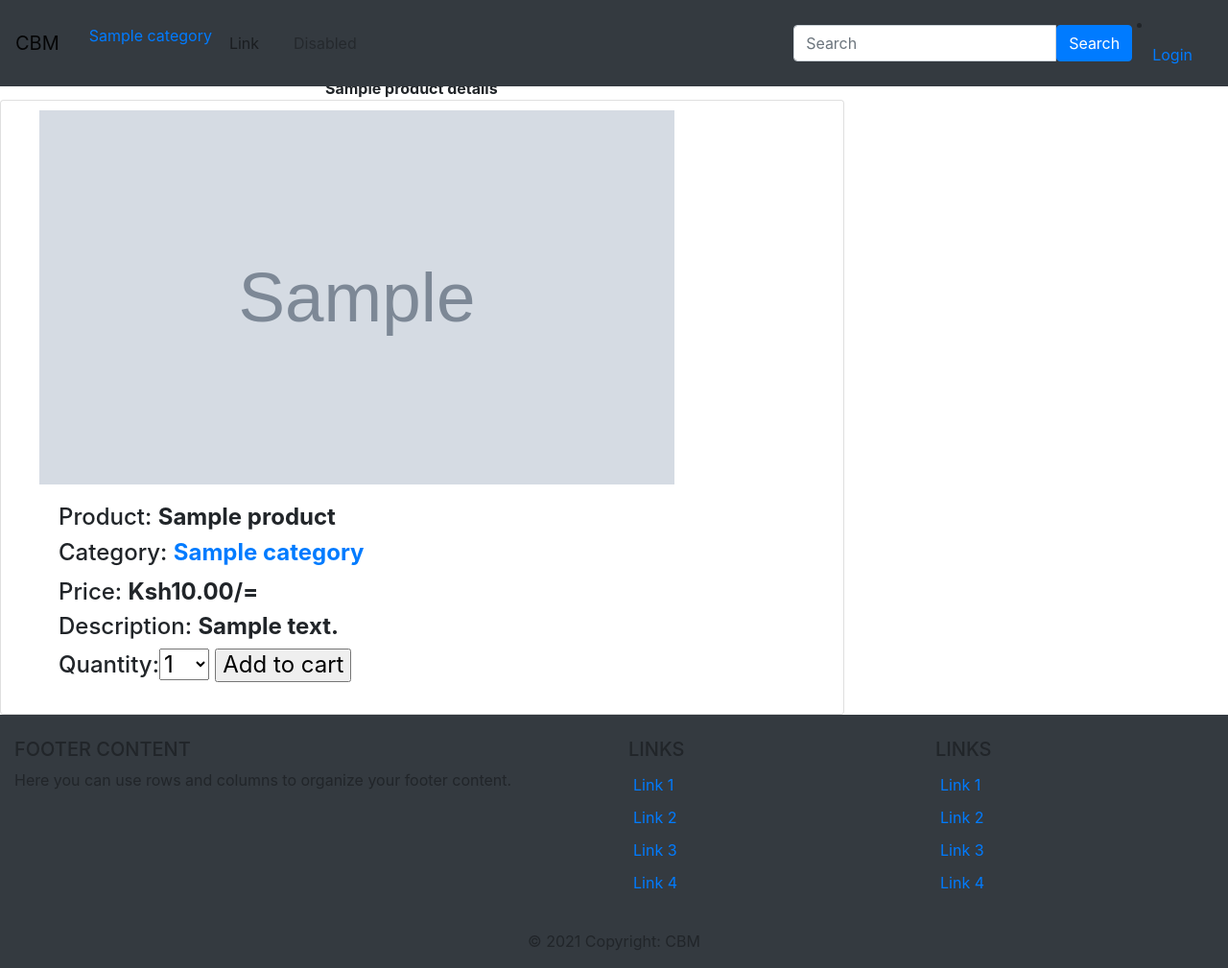
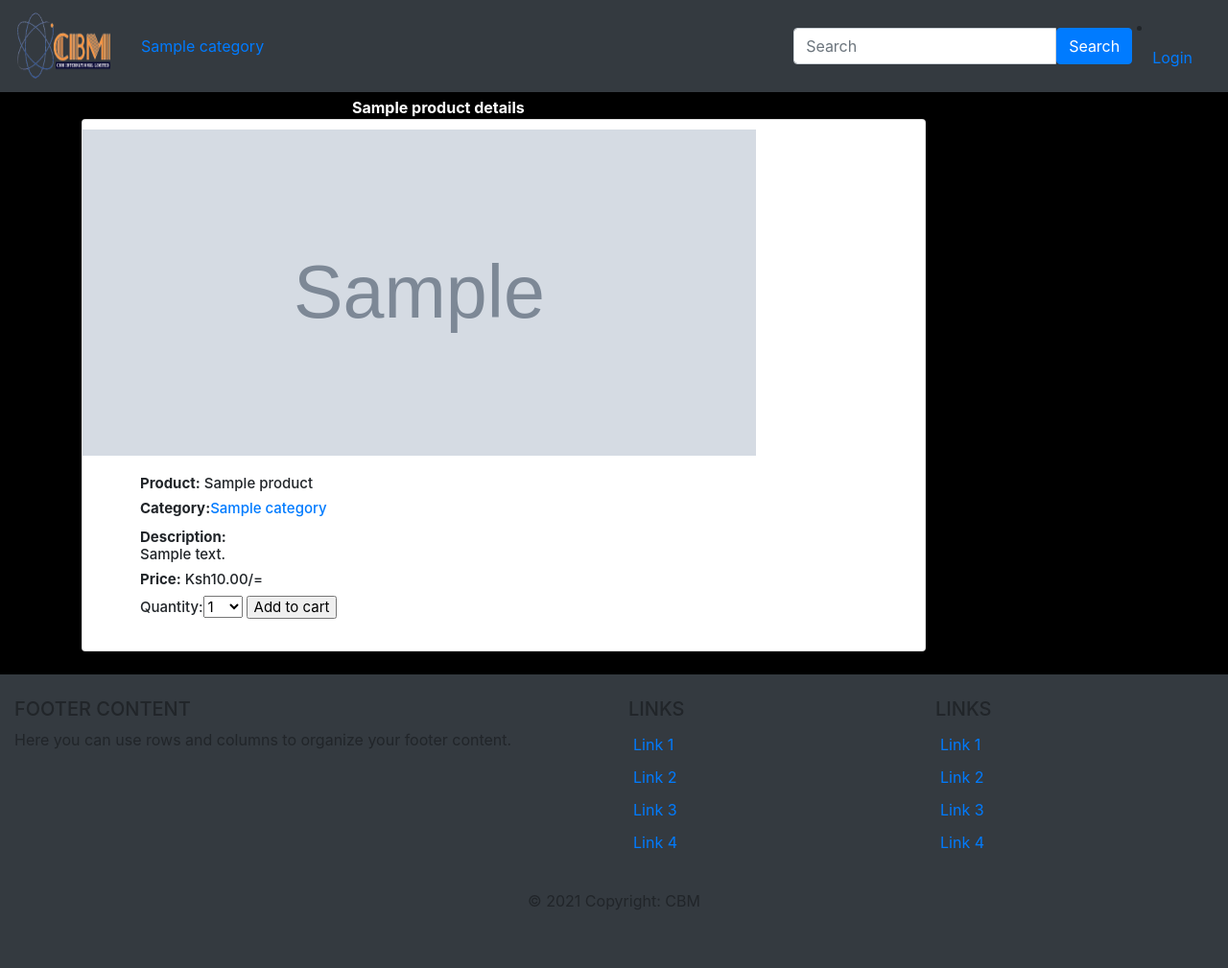
Before and after one commit to vincentmuya/CBM, a Django app: a page that uses app/templates/base.html in a window 1280 px wide. Shown: the whole page at 96% size. After the commit the page ends 948 px from the top, so only its background shows below. Run offline with Django 3.2, Linux system fonts and the light colour scheme; tables that the repository leaves empty hold one stand-in row (values such as "Sample post"); grey boxes marked "Sample" are stand-in pictures; some libraries are stand-ins or nearby versions.

Commit message:
modified ui

```diff
--- a/app/templates/base.html
+++ b/app/templates/base.html
@@ -24,3 +24,8 @@
 {%include 'footer.html'%}
 </body>
 </html>
+<style media="screen">
+body{
+ background-color:;
+ }
+  </style>
--- a/app/templates/carousel.html
+++ b/app/templates/carousel.html
@@ -9,7 +9,7 @@
       <img class="d-block w-100" src="https://www.anviz.com/file/files/712" alt="First slide">
     </div>
     <div class="carousel-item">
-      <img class="d-block w-100" src="https://cdn.sprinter.com.au/wp-content/uploads/2020/11/19190236/HP-Indigo-100K-Digital-Press_enviro-LO.jpg" alt="Second slide">
+      <img class="d-block w-100" src="https://www.kindpng.com/picc/m/94-940171_xerox-700-digital-color-press-hd-png-download.png" alt="Second slide">
     </div>
     <div class="carousel-item">
       <img class="d-block w-100" src="http://www.rosewarecorp.com/v2/wp-content/uploads/2018/11/skyone_license_banner.jpg" alt="Third slide">
--- a/app/templates/index.html
+++ b/app/templates/index.html
@@ -13,9 +13,8 @@
     {%include 'carousel.html'%}
 <br>
     <div class="container">
-        <h4>On Sale/ New Arrivals</h4>
+        <h4 style="color:white;">On Sale/ New Arrivals</h4>
     <div class="row" id="row">
-
           {%for product in products %}
           <div class="card" id="block">
             <a href="{{ product.get_absolute_url }}"><img class="card-img-top" src="{% if product.image %}{{ product.image.url }}{% else %}{% static "img/no_image.png" %}{% endif %}" alt="Card image cap"></a>
@@ -34,6 +33,9 @@
 </body>
 </html>
 <style media="screen">
+body{
+ background-color:black;
+ }
 #row {
     width: 100%;
     margin: 0 auto;
--- a/app/templates/navbar.html
+++ b/app/templates/navbar.html
@@ -1,5 +1,7 @@
 <nav class="navbar fixed-top navbar-expand-lg navbar-light bg-dark navbar-fixed-top">
-  <a class="navbar-brand" href="{%url 'index'%}">CBM</a>
+  <a class="navbar-brand" href="{%url 'index'%}">
+    <img class="logo" src="/static/images/cbm.png" alt="">
+  </a>
   <button class="navbar-toggler" type="button" data-toggle="collapse" data-target="#navbarSupportedContent" aria-controls="navbarSupportedContent" aria-expanded="false" aria-label="Toggle navigation">
     <span class="navbar-toggler-icon"></span>
   </button>
@@ -12,20 +14,6 @@
       <li {% if category.slug == c.slug %}class="selected"{% endif %}><a href="{{ c.get_absolute_url }}">{{ c.name }}</a></li>
       {% endfor %}
 
-      </li>
-      <li class="nav-item">
-        <a class="nav-link" href="#">Link</a>
-      </li>
-      <li class="nav-item dropdown">
-        <div class="dropdown-menu" aria-labelledby="navbarDropdown">
-          <a class="dropdown-item" href="#">Action</a>
-          <a class="dropdown-item" href="#">Another action</a>
-          <div class="dropdown-divider"></div>
-          <a class="dropdown-item" href="#">Something else here</a>
-        </div>
-      </li>
-      <li class="nav-item">
-        <a class="nav-link disabled" href="#">Disabled</a>
       </li>
     </ul>
     <form class="form-inline my-2 my-lg-0" role="search" action="{% url 'search_results' %}">
@@ -52,4 +40,8 @@
 li {
     padding:5px;
 }
+.logo {
+    height: 70px;
+    width: 100px;
+}
 </style>
--- a/app/templates/product_detail.html
+++ b/app/templates/product_detail.html
@@ -9,15 +9,16 @@
     <title>CBM</title>
 </head>
 <body>
+<div class="container">
 <div class="panel panel-default">
-   <div class="panel-heading"><strong>{{product.name}} details</strong></div>
-   <div class="card" style="width: 55rem;">
+   <div class="panel-heading" style="color:white;"><strong>{{product.name}} details</strong></div>
+   <div class="card" style="width: 55rem;" >
    <img class="img-details" src="{% if product.image %}{{ product.image.url }}{% else %}{% static "img/no_image.png" %}{% endif %}" alt="Card image cap">
      <div class="card-body">
-       <h4 class="card-text">Product: <strong>{{product.name}}</strong></h4>
-       <h4 class="card-title">Category: <strong><a href="{{ product.category.get_absolute_url }}">{{ product.category }}</a></strong></h4>
-       <h4 class="card-text">Price: <strong>Ksh{{ product.price }}/=</strong></h4>
-       <h4 class="card-text">Description: <strong>{{ product.description }}</strong></h4>
+       <h4 class="card-text"><strong>Product:</strong> {{product.name}}</h4>
+       <h4 class="card-title"><strong>Category:</strong><a href="{{ product.category.get_absolute_url }}">{{ product.category }}</a></h4>
+       <h4 class="card-text"><strong>Description:</strong><br>{{ product.description }}</h4>
+         <h4 class="card-text"><strong>Price:</strong> Ksh{{ product.price }}/=</h4>
          <h4 class="form" ><form action="{% url "cart:cart_add" product.id %}" method="post" enctype="multipart/form-data">
          {{ cart_product_form }}
          {% csrf_token %}
@@ -26,7 +27,8 @@
      </div>
    </div>
  </div>
-
+</div>
+<br>
 </body>
 </html>
 
@@ -34,11 +36,10 @@
 .img-details{
   width: 80%;
   padding-top: 10px;
-  padding-left: 40px;
-  height: 400px;
+  height: 350px;
 }
 .card-body{
-  align-items: center;
+  float:right;
 }
 .panel-default {
     border-color: #000;
@@ -51,12 +52,15 @@
   padding-left: 40px;
 }
 body{
-  margin-top:80px ;
-  background-color: ;
+  margin-top:100px ;
+  background-color:black;
 }
 label{
   padding-left: 40px;
 }
+h4{
+    font-size:15px;
+    }
 @media screen and (max-width:650px){
   .img-details{
     width: 250px;
--- a/app/urls.py
+++ b/app/urls.py
@@ -12,8 +12,6 @@ urlpatterns = [
     url("register", views.register_request, name="register"),
     url("login", views.login_request, name="login"),
     url("logout", views.logout_request, name="logout"),
-
-
 ]
 
 if settings.DEBUG:
```
Also changed, not shown: app/templates/registration/login.html (+10 -0 lines), app/templates/registration/register.html (+10 -0 lines), app/templates/search.html (+4 -3 lines), cart/templates/detail.html (+6 -6 lines), media/posts/thinpad.jpeg (added), static/images/cbm.png (added).
